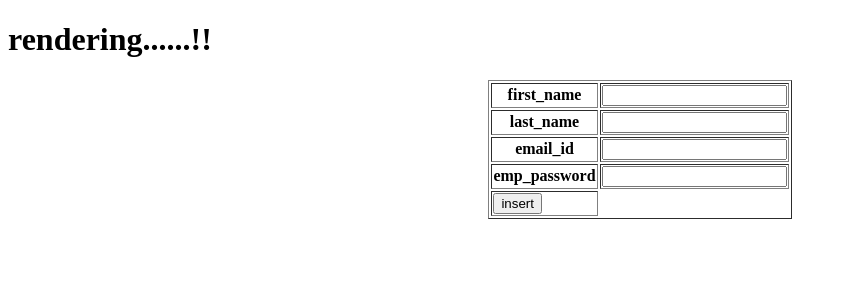
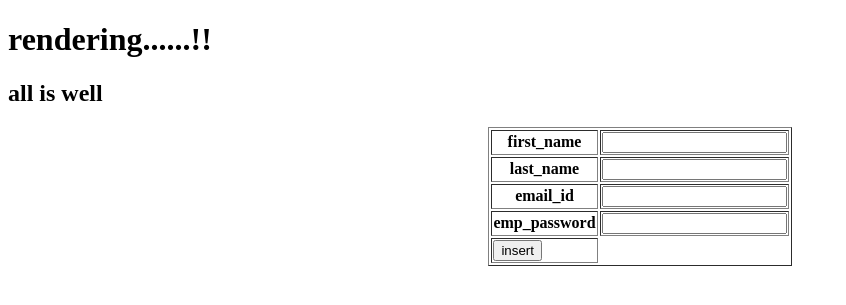
Before and after one commit to nt-raven/Dynamisch, a Django app: template new_app/templates/new_app/index.html in a window 1280 px wide. Shown: the top 305 px of the page, without its empty margins (0-846 px from the left). Run offline with Django 3.2, Linux system fonts and the light colour scheme; the template is opened without the code that fills it, so the values that code supplies are empty.

Commit message:
branch1 test

```diff
--- a/new_app/templates/new_app/index.html
+++ b/new_app/templates/new_app/index.html
@@ -8,6 +8,7 @@
 </head>
 <body>
     <h1>rendering......!!</h1>
+    <h2>all is well</h2>
     <center>
 
         <form action="{% url 'index' %}" method="POST">
```
